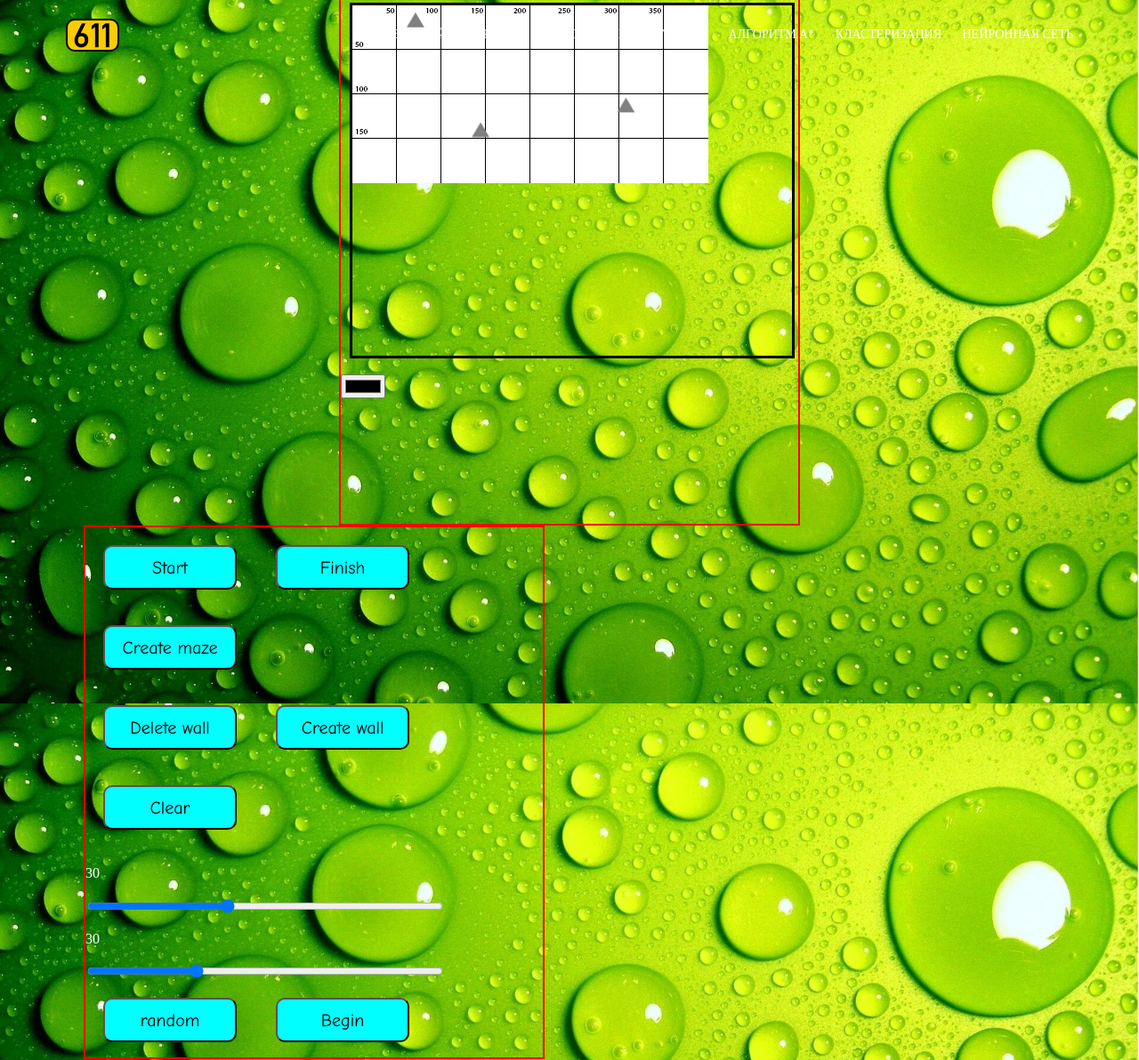
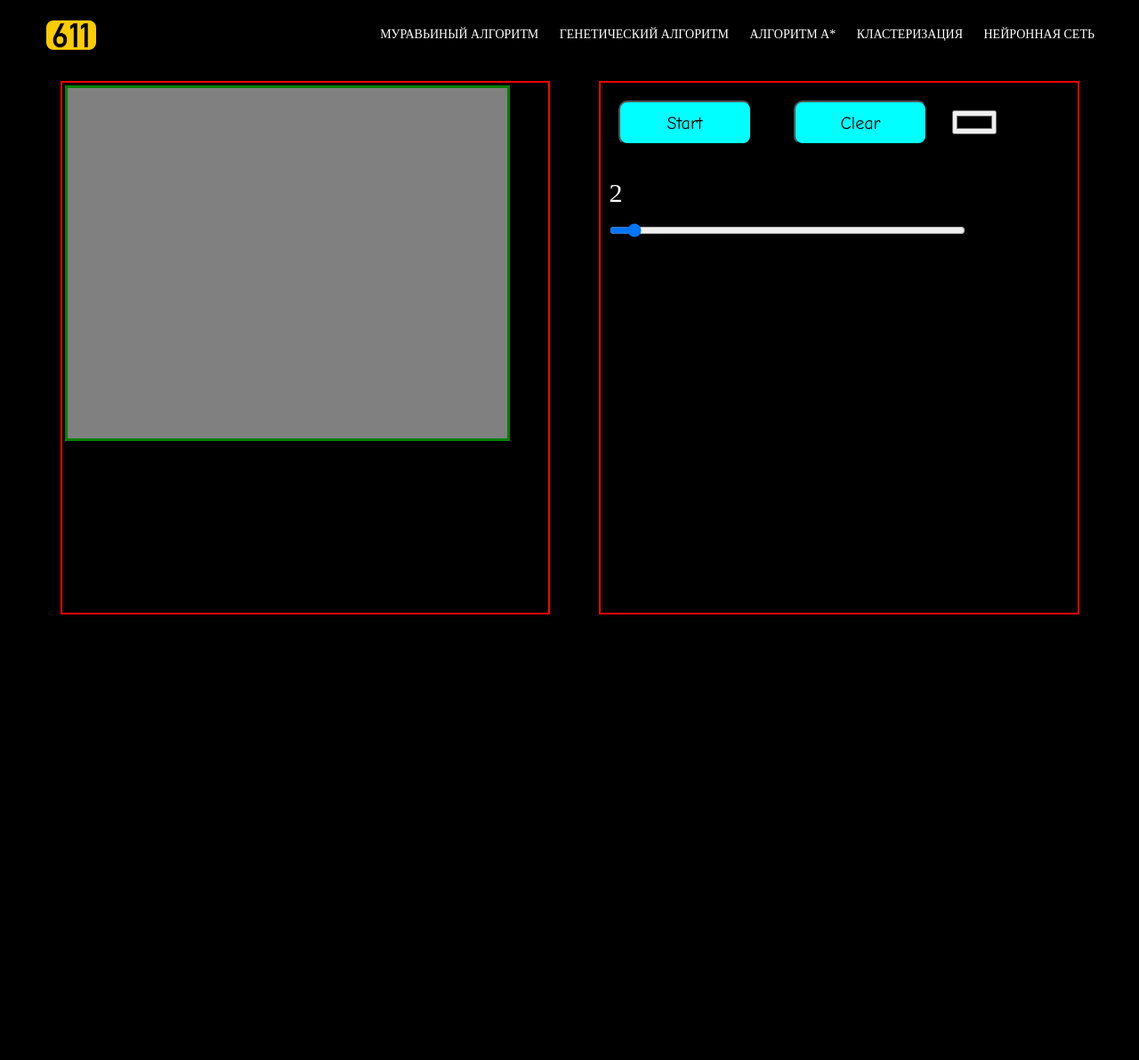
Before and after one commit to ithirteeng/DifferentAlgorithmesFrontend, a plain HTML site: page clusterization/clusterization.html in a window 1280 px wide. Shown: the part 9-1201 px from the top of the page at 89% size. After the commit the page ends 800 px from the top, so only its background shows below. Drawn offline with nearby package versions, Linux system fonts and the light colour scheme.

Commit message:
Подправил чуть-чуть index и наладил внешку кластеризации. Завтра, надеюсь, допилю алгос

```diff
--- a/clusterization/clusterization.html
+++ b/clusterization/clusterization.html
@@ -4,16 +4,15 @@
     <meta charset="UTF-8">
     <title>Stupid Triple</title>
     <link rel="stylesheet" href="src/css/clusterization.css">
-    <script src="src/scripts/config.js" defer></script>
     <script src="https://cdnjs.cloudflare.com/ajax/libs/Chart.js/3.7.1/chart.min.js"defer></script>
-    <script src="http://ajax.googleapis.com/ajax/libs/jquery/2.0.3/jquery.min.js"defer></script>
+    <script src="https://ajax.googleapis.com/ajax/libs/jquery/2.0.3/jquery.min.js"defer></script>
     <script src="src/scripts/k-means.js" defer></script>
 </head>
 <body>
 <header class="header">
     <div class="container">
         <div class="header__inner">
-            <a href="https://google.com" title="гугл">
+            <a href="../index.html" title="гугл">
                 <div class="header__logo"></div>
             </a>
             <nav class="nav">
@@ -26,48 +25,28 @@
         </div>
     </div>
 </header>
-<div class="intro">
+<div class="main">
     <div class="container">
-        <div class="intro-inner">
+        <div class="content">
             <div class="container-canvas">
-                <canvas id="c1" width="500" height="400">Ваш браузер не поддерживает canvas</canvas>
-                <input type="color" id="color">
+                <canvas id="canvas_1" width="500" height="400">Ваш браузер не поддерживает canvas</canvas>
 
             </div>
-            <div class="settings-container">
+            <div class="container-settings">
+
                 <button id="buttonStart" class="buttons">
                     Start
-                </button>
-                <button id="finishButton" class="buttons">
-                    Finish
-                </button>
-                <button id="mazeButton" class="buttons">
-                    Create maze
-                </button>
-                <br>
-                <button id="deleteWallButton" class="buttons">
-                    Delete wall
-                </button>
-                <button id="createWallButton" class="buttons">
-                    Create wall
                 </button>
                 <button id="clearButton" class="buttons">
                     Clear
                 </button>
-                <p id="inputRangeViewer">30</p>
-                <input id="matrixSize" type="range" min="5" max="69" value="30" class="range">
-                <p  id="randomRangeViewer">30</p>
-                <input id="random" type="range" min="0" max="100" value="30" class="range">
-                <button id="randomButton" class="updateButtonStyle">
-                    random
-                </button>
-                <button id="beginButton" class="beginButtonStyle">
-                    Begin
+                <input type="color" id="color">
+                <p id="clusterCounter">2</p>
+                <input id="clustersNumber" type="range" min="1" max="20" value="2" class="range">
+
                 </button>
             </div>
-
         </div>
-
     </div>
 </div>
 
--- a/clusterization/src/css/clusterization.css
+++ b/clusterization/src/css/clusterization.css
@@ -1,7 +1,7 @@
 body {
     margin: 0;
     color: white;
-    background: black no-repeat center/100% fixed url("../../../src/img/bg-image.jpg");
+    background: black no-repeat center/100% fixed url("../../../src/img/bg-image.jpgУБЕРИЭТУДИЧЬ");
     background--size: cover;
     height: 100%;
     line-height: 1.6;
@@ -23,7 +23,7 @@ body {
 }
 
 .container {
-    width: 90%;
+    width: 100%;
     max-width: 1200px;
     margin: 0 auto;
 }
@@ -94,14 +94,14 @@ body {
 
 
 .main {
-    font-size: 150px;
+    font-size: 30px;
     display: flex;
     flex-direction: column;
     justify-content: center;
     border-radius: 6px;
     margin: 0;
     width: 100%;
-    height: 800px;
+    height: 100vh;
 
 }
 
@@ -113,43 +113,28 @@ body {
 }
 
 .container-canvas {
+    min-width: 550px;
     width: 45%;
     height: 75vh;
     margin: auto;
     border: 2px solid red;
 }
 
-#c1 {
+#canvas_1 {
     width: 500px;
     height: 400px;
-    border: 3px solid black;
-    margin: 10px;
-    background: no-repeat url("../../../src/img/setka.png");
+    border: 3px solid green;
+    margin: 3px;
+    background: no-repeat gray;
 }
 
-.settings-container {
+.container-settings {
     display: block;
     justify-content: center;
-    margin-right: 60px;
-    margin-left: 30px;
+    margin: auto;
     border: 2px solid red;
     width: 45%;
     height: 75vh;
-}
-
-.intro_-title {
-    font-size: 40px;
-}
-
-button:disabled {
-    cursor: pointer;
-    margin: 20px;
-    height: 50px;
-    width: 150px;
-    font-family: "Comic Sans MS", monospace;
-    font-size: 20px;
-    background: aqua;
-    border-radius: 10px;
 }
 
 .buttons {
@@ -162,42 +147,15 @@ button:disabled {
     background: aqua;
     border-radius: 10px;
 }
-
-.updateButtonStyle {
-    cursor: pointer;
-    margin: 20px;
-    height: 50px;
-    width: 150px;
-    font-family: "Comic Sans MS", monospace;
-    font-size: 20px;
-    background: aqua;
-    border-radius: 10px;
-}
-
-.updateButtonStyle:hover {
-    background-color: #c500d9;
-}
-
-.beginButtonStyle {
-    cursor: pointer;
-    margin: 20px;
-    height: 50px;
-    width: 150px;
-    font-family: "Comic Sans MS", monospace;
-    font-size: 20px;
-    background: aqua;
-    border-radius: 10px;
-}
-
-.beginButtonStyle:hover {
-    background-color: #c500d9;
-}
-
 .buttons:hover {
     background: blueviolet;
 }
 
+#clusterCounter {
+    margin: 10px ;
+}
 .range {
+    margin: 10px;
     display: block;
     width: 400px;
 }
--- a/clusterization/src/scripts/k-means.js
+++ b/clusterization/src/scripts/k-means.js
@@ -27,7 +27,7 @@ function putPointByClick(event, canvas) {
 }
 
 
-const canvas = document.querySelector("#c1")
+const canvas = document.querySelector("#canvas_1")
 const ctx = canvas.getContext('2d');
 let myColor = 'blue';
 document.getElementById('color').oninput = function () {
--- a/clusterization/src/scripts/paint in canvas.js
+++ b/clusterization/src/scripts/paint in canvas.js
@@ -1,4 +1,4 @@
-const canvas = document.getElementById("c1");
+const canvas = document.getElementById("canvas_1");
 const ctx = canvas.getContext('2d');
 var myColor = 'red';
 document.getElementById('color').oninput = function (){
--- a/src/css/index.css
+++ b/src/css/index.css
@@ -4,7 +4,7 @@ body {
     font-size: 20px;
     color: white;
     margin: 0;
-    background: black no-repeat center/100% fixed url("../img/bg-image.jpg");
+    background: black no-repeat center/100% fixed url("../img/bg-image.jpgУБЕРИЭТУНАДПИСЬ");
     background--size: cover;
     height: 100%;
     line-height: 1.6;
@@ -112,7 +112,7 @@ body {
     border: 3px solid blue;
     margin-top: 50px;
     display: flex;
-    justify-content: space-between;
+    justify-content: center;
     align-items: center;
 
 }
```
Also changed, not shown: clusterization/src/scripts/config.js (deleted, +0 -11 lines), clusterization/src/scripts/create dataset.js (deleted, +0 -26 lines), index.html (+2 -1 lines).
